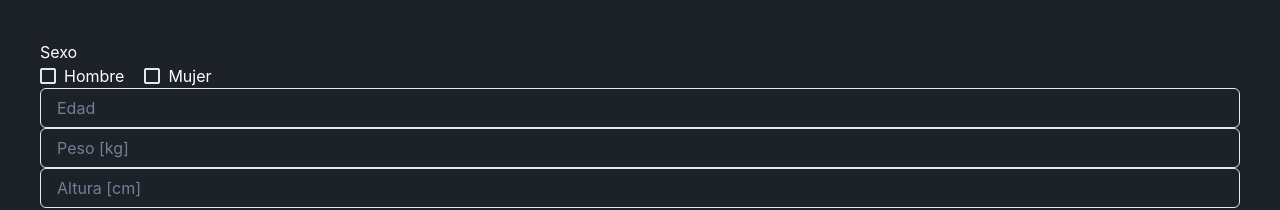
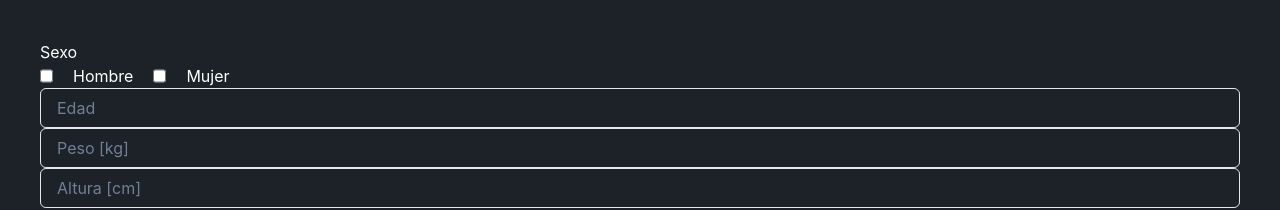
Before and after one commit to pabloramoss/gymnai, a Next.js app: page / in a window 1280 px wide. Shown: the top 210 px of the page. Built offline with nearby package versions, Linux system fonts and the light colour scheme.

Commit message:
fix Step 1 component select sex

```diff
--- a/src/components/Home/Step1.tsx
+++ b/src/components/Home/Step1.tsx
@@ -1,10 +1,23 @@
 import { Stack, Input, Button, Checkbox, CheckboxGroup, Box } from "@chakra-ui/react";
 import { useSwiper } from "swiper/react";
+import { useState } from "react";
 
 import { COLORS } from "@/constants";
 
+const sexList = [
+  { label: "Hombre", value: "hombre" },
+  { label: "Mujer", value: "mujer" },
+];
+
+type Sex = "hombre" | "mujer";
+
 const Step1 = () => {
+  const [sex, setSex] = useState<null | Sex>(null);
   const swiper = useSwiper();
+
+  const handleChangeSex = (e: any) => {
+    setSex(e.target.value);
+  };
 
   return (
     <Stack height="100%" justify={"space-between"} p={10}>
@@ -12,8 +25,17 @@ const Step1 = () => {
         <CheckboxGroup colorScheme="green">
           <p>Sexo</p>
           <Stack direction="row" spacing={[1, 5]}>
-            <Checkbox value="hombre">Hombre</Checkbox>
-            <Checkbox value="mujer">Mujer</Checkbox>
+            {sexList.map((option: any) => (
+              <>
+                <input
+                  checked={option.value === sex}
+                  type="checkbox"
+                  value={option.value}
+                  onChange={handleChangeSex}
+                />
+                <label onClick={handleChangeSex}>{option.label}</label>
+              </>
+            ))}
           </Stack>
         </CheckboxGroup>
         <Input placeholder="Edad" type="number" />
```
